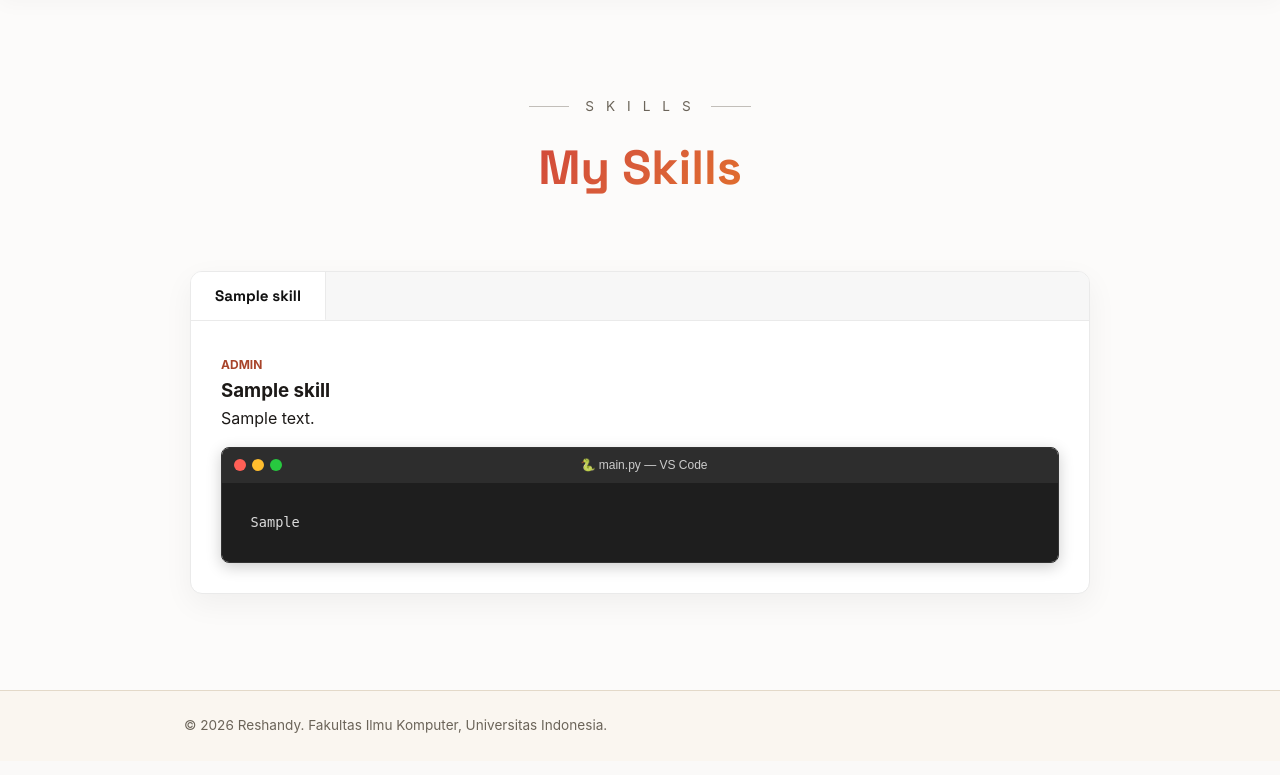
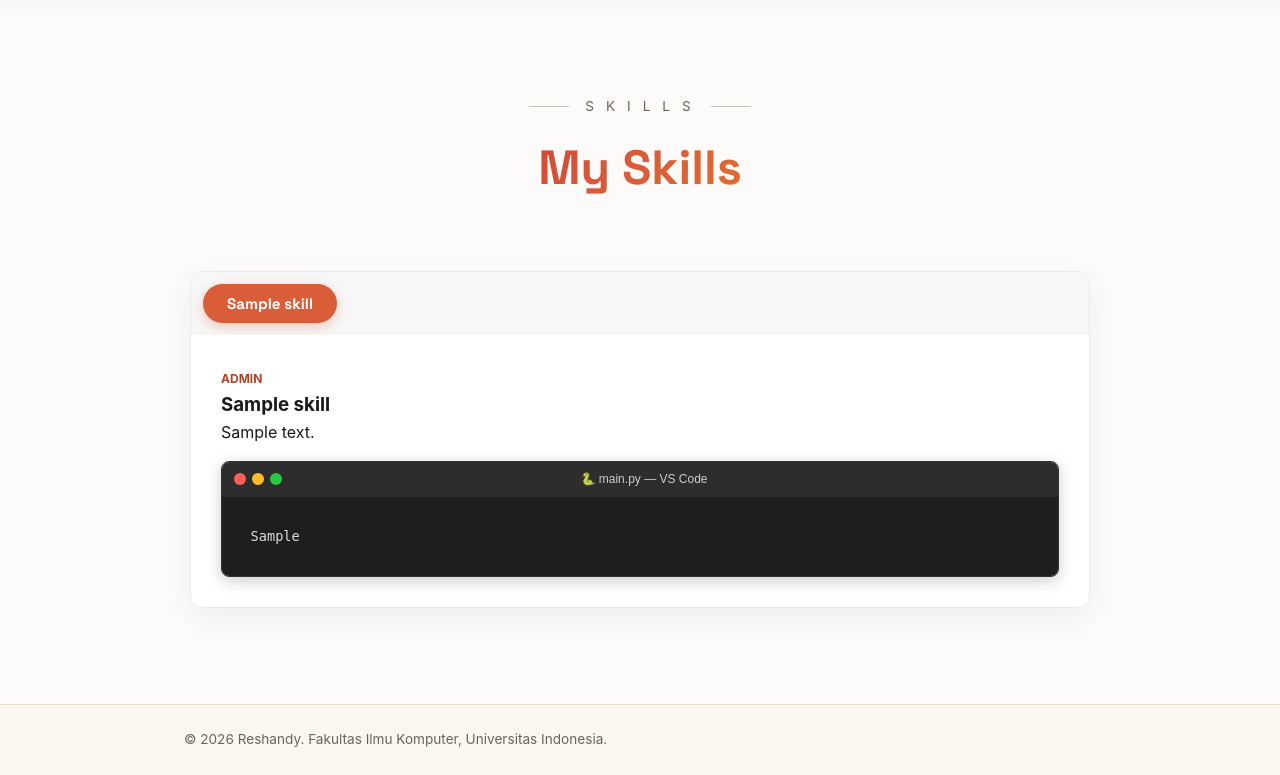
Before and after one commit to reshandytaftazani/myportofolio, a Django app: page /skills/ in a window 1280 px wide. Shown: the part 79-854 px from the top of the page. Before the commit the page ends 812 px from the top, so only its background shows below. Run offline with Django 5.2, Linux system fonts and the light colour scheme; tables that the repository leaves empty hold one stand-in row (values such as "Sample post"); some libraries are stand-ins or nearby versions.

Commit message:
feat: perbaiki tampilan UI dan fitur drag-to-scroll tab skill

```diff
--- a/static/css/skills.css
+++ b/static/css/skills.css
@@ -11,12 +11,16 @@
     margin-bottom: 12px;
 }
 
-.skills-grid .empty-state {
+.skills-grid .empty-state, .empty-state-box {
     grid-column: 1 / -1;
     text-align: center;
     color: #666;
-    padding: 2rem;
+    padding: 3rem 2rem;
     font-style: italic;
+    border: 2px dashed #eaeaea;
+    border-radius: 12px;
+    background-color: #fafafa;
+    margin: 1rem 0;
 }
 
 
@@ -195,7 +199,8 @@
 .tabs-header {
     display: flex;
     background: #f7f7f7;
-    border-bottom: 1px solid #eaeaea;
+    padding: 12px;
+    gap: 10px;
     overflow-x: auto;
     cursor: grab;
     scrollbar-width: none;
@@ -208,32 +213,31 @@
 }
 
 .tab-btn {
-    background: inherit;
+    background: transparent;
     border: none;
-    border-right: 1px solid #eaeaea;
+    border-radius: 30px;
     outline: none;
     cursor: pointer;
-    padding: 14px 24px;
+    padding: 10px 24px;
     font-size: 0.95rem;
     font-family: 'Space Grotesk', sans-serif;
     font-weight: 500;
     color: #666;
-    transition: 0.2s;
+    transition: all 0.3s ease;
     white-space: nowrap;
     user-select: none;
     -webkit-user-select: none;
 }
 
 .tab-btn:hover {
-    background-color: #efefef;
+    background-color: #eaeaea;
 }
 
 .tab-btn.active {
-    background-color: #ffffff;
-    color: #111;
+    background-color: var(--accent);
+    color: #ffffff;
     font-weight: 700;
-    border-bottom: 2px solid #ffffff;
-    margin-bottom: -1px;
+    box-shadow: 0 4px 12px rgba(217, 93, 57, 0.3);
 }
 
 .tab-panel {
@@ -268,14 +272,21 @@
     background-color: #2a2a2a;
 }
 [data-theme="dark"] .tab-btn.active {
-    background-color: #1e1e1e;
+    background-color: var(--accent);
     color: #ffffff;
-    border-bottom-color: #1e1e1e;
+    box-shadow: 0 4px 15px rgba(255, 127, 89, 0.4);
 }
 [data-theme="dark"] .tab-panel {
     color: #faf6f0;
 }
-
 [data-theme="dark"] .ide-window {
     border-color: #444444;
 }
+[data-theme="dark"] .section-title {
+    text-shadow: 0 0 20px rgba(217, 93, 57, 0.4);
+}
+[data-theme="dark"] .empty-state-box {
+    background-color: #1e1e1e;
+    border-color: #444;
+    color: #a3a3a3;
+}
--- a/static/css/style.css
+++ b/static/css/style.css
@@ -28,6 +28,15 @@ body {
     color: var(--ink);
     background-color: var(--paper);
     line-height: 1.6;
+}
+
+/* Animations */
+@keyframes fadeInUp {
+    from { opacity: 0; transform: translateY(25px); }
+    to { opacity: 1; transform: translateY(0); }
+}
+.animate-fade-in {
+    animation: fadeInUp 0.7s cubic-bezier(0.16, 1, 0.3, 1) forwards;
 }
 
 h1, .brand {
--- a/templates/index.html
+++ b/templates/index.html
@@ -1,7 +1,7 @@
 {% extends 'base.html' %}
 
 {% block content %}
-    <section class="hero" id="profile">
+    <section class="hero animate-fade-in" id="profile">
         <div class="container hero-grid">
             <div class="hero-identity">
                 <p class="hero-kicker">Computer Science &middot; Universitas Indonesia</p>
--- a/templates/project.html
+++ b/templates/project.html
@@ -4,7 +4,7 @@
 {% endblock meta %}
 {% block content %}
     <main>
-        <section class="experience-section" id="experience">
+        <section class="experience-section animate-fade-in" id="projects">
             <div class="container">
                 <p class="section-kicker">Karya yang saya bangun</p>
                 <div class="project-header">
--- a/templates/skills.html
+++ b/templates/skills.html
@@ -11,7 +11,7 @@
 {% endblock meta %}
 
 {% block content %}
-<section id="skills" class="skills-section">
+<section id="skills" class="skills-section animate-fade-in">
     <div class="container">
         <div class="section-header">
             <p class="section-subtitle">S k i l l s</p>
@@ -76,7 +76,12 @@
                         </div>
                     </div>
                 {% empty %}
-                    <p class="empty-state" style="padding: 2rem; text-align:center;">Belum ada skill yang ditambahkan.</p>
+                    <div class="empty-state-box">
+                        <svg width="48" height="48" viewBox="0 0 24 24" fill="none" stroke="currentColor" stroke-width="1.5" stroke-linecap="round" stroke-linejoin="round" style="margin: 0 auto 1rem auto; display: block; color: var(--text-muted);">
+                            <path d="M12 2v20"></path><path d="M17 5H9.5a3.5 3.5 0 0 0 0 7h5a3.5 3.5 0 0 1 0 7H6"></path>
+                        </svg>
+                        <p style="margin:0;">Belum ada skill yang ditambahkan.</p>
+                    </div>
                 {% endfor %}
             </div>
         </div>
```
Also changed, not shown: templates/experience.html (+7 -4 lines).
